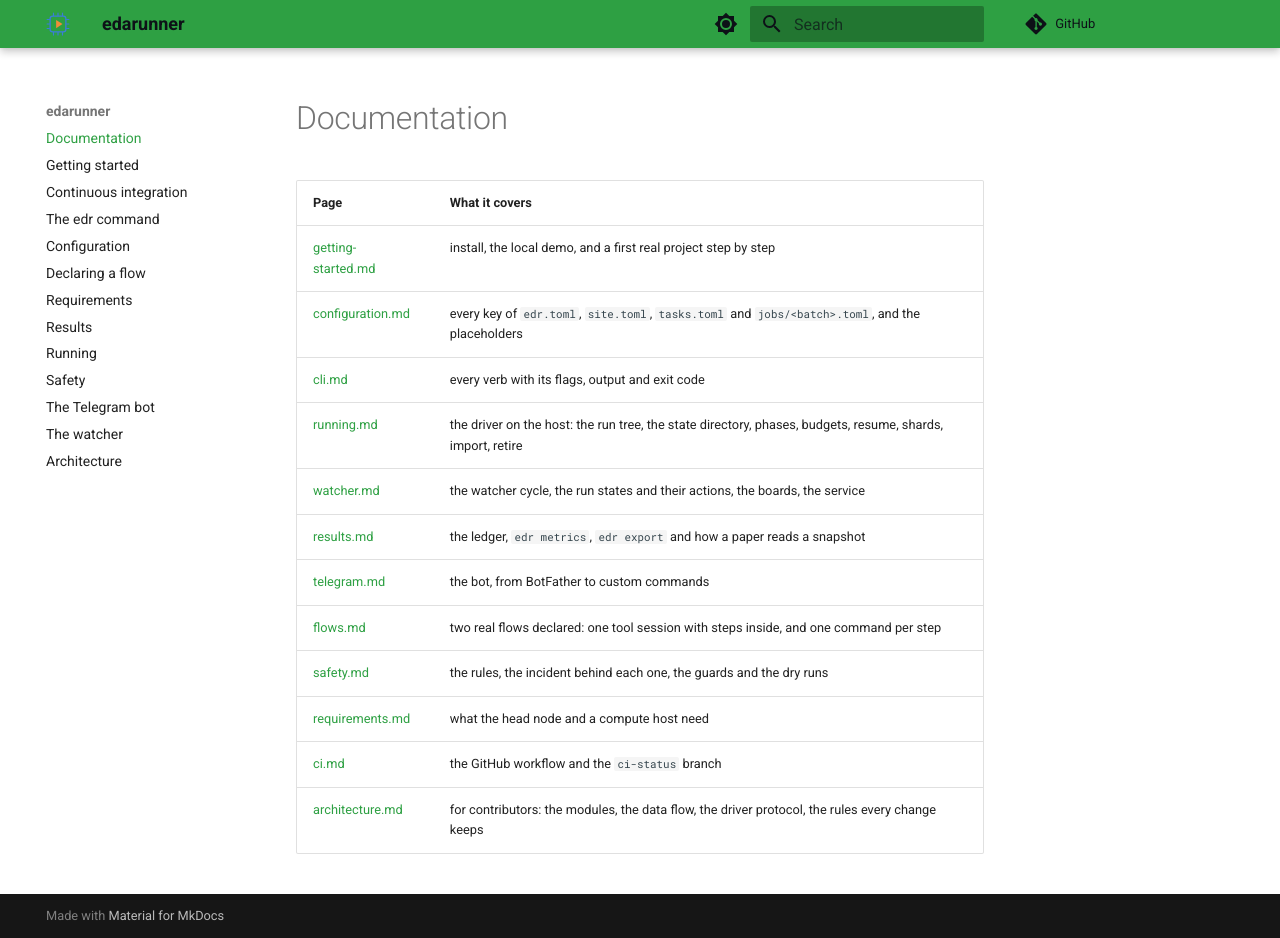
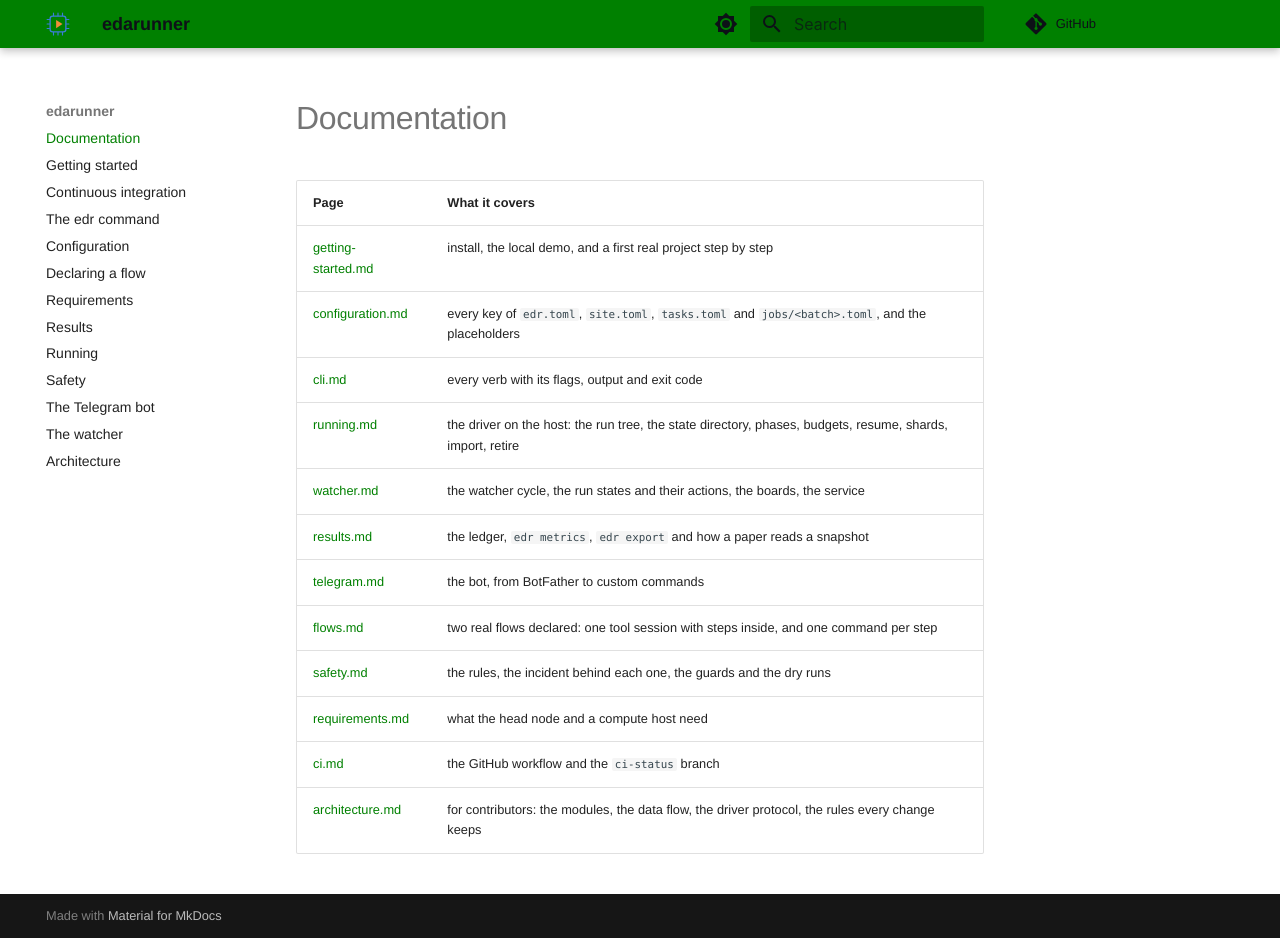
Before and after one commit to lionnus/edarunner, an MkDocs documentation site: the page built from docs/README.md, in a window 1280 px wide and 938 px high. Built offline with MkDocs 1.6.1 and Material for MkDocs 9.7.7, drawn with Linux system fonts in a browser that asks for light colours; comment, search, counter and statistics services are not loaded.

Commit message:
:art: docs: Set the site green to #008000 and the text to Helvetica and Arial

```diff
--- a/docs/extra.css
+++ b/docs/extra.css
@@ -1,7 +1,10 @@
 :root > * {
-  --md-primary-fg-color: #2ea043;
-  --md-primary-fg-color--light: #3fb950;
-  --md-primary-fg-color--dark: #238636;
+  --md-primary-fg-color: #008000;
+  --md-primary-fg-color--light: #339933;
+  --md-primary-fg-color--dark: #006600;
   --md-primary-bg-color: #0d1117;
   --md-primary-bg-color--light: #0d1117b3;
 }
+
+body, .md-typeset { font-family: Helvetica, Arial, sans-serif; }
+code, kbd, pre { font-family: Menlo, Consolas, "Courier New", monospace; }
--- a/mkdocs.yml
+++ b/mkdocs.yml
@@ -10,6 +10,7 @@ theme:
   name: material
   logo: icon.svg
   favicon: icon.svg
+  font: false
   palette:
     - media: "(prefers-color-scheme: light)"
       scheme: default
```
